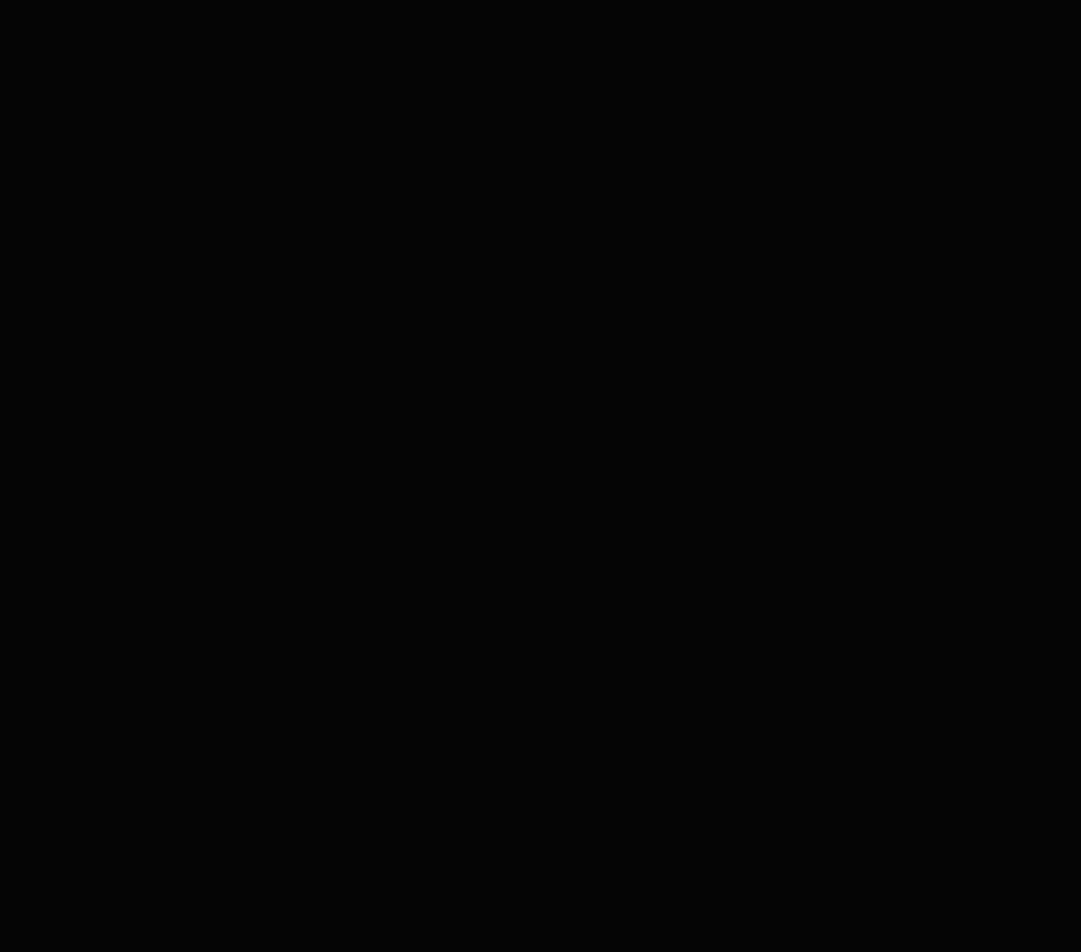
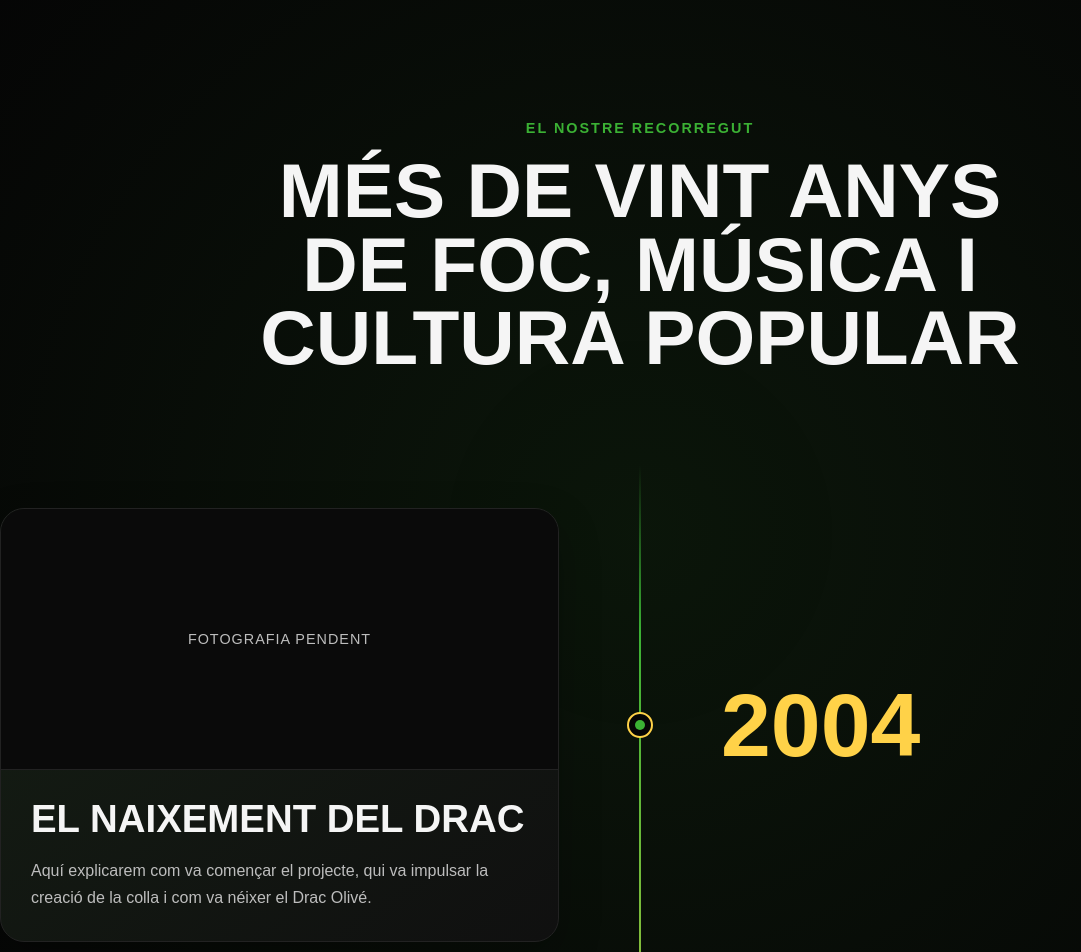
Before and after one commit to LaiaCroce/drac-olive-web, a React (Create React App) app: page /historia in a window 1280 px wide. Shown: the part 520-1472 px from the top of the page, without its empty margins (0-1081 px from the left). Before the commit the page ends 810 px from the top, so only its background shows below. Built offline with nearby package versions, Linux system fonts and the light colour scheme; no server answers.

Commit message:
timeline at history add

```diff
--- /dev/null
+++ b/src/components/Timeline/Timeline.css
@@ -0,0 +1,332 @@
+.timeline-section {
+  padding: var(--space-xl) 0;
+
+  background:
+    radial-gradient(
+      circle at 50% 20%,
+      rgba(51, 136, 44, 0.13),
+      transparent 38%
+    ),
+    var(--bg);
+}
+
+.timeline-heading {
+  max-width: 850px;
+  margin: 0 auto 90px;
+
+  text-align: center;
+}
+
+.timeline-heading > p {
+  margin: 0 0 18px;
+
+  color: var(--green-light);
+
+  font-size: 0.9rem;
+  font-weight: 700;
+  letter-spacing: 2px;
+  text-transform: uppercase;
+}
+
+.timeline-heading h2 {
+  margin: 0;
+
+  color: var(--text);
+
+  font-size: clamp(2.8rem, 6vw, 5rem);
+  line-height: 0.96;
+  text-transform: uppercase;
+}
+
+/* LÍNIA CENTRAL */
+
+.timeline {
+  position: relative;
+}
+
+.timeline::before {
+  content: "";
+
+  position: absolute;
+  top: 0;
+  bottom: 0;
+  left: 50%;
+
+  width: 2px;
+
+  background: linear-gradient(
+    to bottom,
+    transparent,
+    var(--green-light) 8%,
+    var(--yellow) 50%,
+    var(--green-light) 92%,
+    transparent
+  );
+
+  transform: translateX(-50%);
+}
+
+/* DISTRIBUCIÓ GENERAL */
+
+.timeline-item {
+  position: relative;
+
+  display: grid;
+  grid-template-columns: minmax(0, 1fr) 90px minmax(0, 1fr);
+  align-items: center;
+  gap: 36px;
+
+  min-height: 520px;
+}
+
+/* Targeta esquerra / any dreta */
+
+.timeline-item--left {
+  grid-template-areas: "card center year";
+}
+
+/* Any esquerra / targeta dreta */
+
+.timeline-item--right {
+  grid-template-areas: "year center card";
+}
+
+/* PUNT CENTRAL */
+
+.timeline-item__marker {
+  position: absolute;
+  top: 50%;
+  left: 50%;
+  z-index: 3;
+
+  width: 26px;
+  height: 26px;
+
+  display: flex;
+  align-items: center;
+  justify-content: center;
+
+  border: 2px solid var(--yellow);
+  border-radius: 50%;
+
+  background: var(--bg);
+
+  transform: translate(-50%, -50%);
+}
+
+.timeline-item__marker span {
+  width: 10px;
+  height: 10px;
+
+  border-radius: 50%;
+
+  background: var(--green-light);
+}
+
+/* ANY */
+
+.timeline-item__year {
+  grid-area: year;
+
+  position: relative;
+  z-index: 2;
+
+  color: var(--yellow);
+
+  font-size: clamp(4rem, 7vw, 6.5rem);
+  font-weight: 800;
+  line-height: 0.9;
+
+  white-space: nowrap;
+}
+
+.timeline-item--left .timeline-item__year {
+  justify-self: start;
+  text-align: left;
+}
+
+.timeline-item--right .timeline-item__year {
+  justify-self: end;
+  text-align: right;
+}
+
+/* TARGETA */
+
+.timeline-item__card {
+  grid-area: card;
+
+  width: min(100%, 620px);
+
+  overflow: hidden;
+
+  border: 1px solid var(--border);
+  border-radius: var(--radius-lg);
+
+  background:
+    linear-gradient(
+      145deg,
+      rgba(51, 136, 44, 0.12),
+      transparent
+    ),
+    var(--bg-soft);
+
+  box-shadow: var(--shadow-card);
+}
+
+.timeline-item--left .timeline-item__card {
+  justify-self: end;
+}
+
+.timeline-item--right .timeline-item__card {
+  justify-self: start;
+}
+
+/* IMATGE */
+
+.timeline-item__image-wrapper {
+  min-height: 260px;
+
+  overflow: hidden;
+
+  border-bottom: 1px solid var(--border);
+
+  background: #0a0a0a;
+}
+
+.timeline-item__image {
+  width: 100%;
+  height: 260px;
+
+  object-fit: cover;
+
+  transition: transform var(--transition-normal);
+}
+
+.timeline-item__card:hover .timeline-item__image {
+  transform: scale(1.03);
+}
+
+.timeline-item__placeholder {
+  min-height: 260px;
+
+  display: flex;
+  align-items: center;
+  justify-content: center;
+
+  color: var(--text-soft);
+
+  font-size: 0.9rem;
+  letter-spacing: 1px;
+  text-transform: uppercase;
+}
+
+/* TEXT TARGETA */
+
+.timeline-item__content {
+  padding: 30px;
+}
+
+.timeline-item__eyebrow {
+  margin: 0 0 12px;
+
+  color: var(--green-light);
+
+  font-size: 0.8rem;
+  font-weight: 700;
+  letter-spacing: 2px;
+  text-transform: uppercase;
+}
+
+.timeline-item__content h3 {
+  margin: 0 0 18px;
+
+  color: var(--text);
+
+  font-size: clamp(1.8rem, 3vw, 2.8rem);
+  line-height: 1;
+  text-transform: uppercase;
+}
+
+.timeline-item__content > p:last-child {
+  margin: 0;
+
+  color: var(--text-soft);
+
+  font-size: 1rem;
+  line-height: 1.7;
+}
+
+/* TABLET I MÒBIL */
+
+@media (max-width: 900px) {
+  .timeline::before {
+    left: 22px;
+  }
+
+  .timeline-item,
+  .timeline-item--left,
+  .timeline-item--right {
+    grid-template-columns: 44px minmax(0, 1fr);
+
+    grid-template-areas:
+      "center year"
+      "center card";
+
+    gap: 0 20px;
+
+    min-height: auto;
+    margin-bottom: 70px;
+  }
+
+  .timeline-item__marker {
+    top: 48px;
+    left: 22px;
+  }
+
+  .timeline-item__year,
+  .timeline-item--left .timeline-item__year,
+  .timeline-item--right .timeline-item__year {
+    grid-area: year;
+
+    justify-self: start;
+
+    margin: 0 0 18px;
+
+    text-align: left;
+
+    font-size: clamp(3.4rem, 12vw, 5rem);
+  }
+
+  .timeline-item__card,
+  .timeline-item--left .timeline-item__card,
+  .timeline-item--right .timeline-item__card {
+    grid-area: card;
+
+    width: 100%;
+
+    justify-self: stretch;
+  }
+}
+
+@media (max-width: 560px) {
+  .timeline-section {
+    padding: var(--space-lg) 0;
+  }
+
+  .timeline-heading {
+    margin-bottom: 60px;
+  }
+
+  .timeline-item__image-wrapper,
+  .timeline-item__placeholder {
+    min-height: 210px;
+  }
+
+  .timeline-item__image {
+    height: 210px;
+  }
+
+  .timeline-item__content {
+    padding: 24px 20px;
+  }
+}
--- /dev/null
+++ b/src/components/Timeline/Timeline.js
@@ -0,0 +1,58 @@
+import "./Timeline.css";
+
+export default function Timeline({ events = [] }) {
+  return (
+    <section className="timeline-section">
+      <div className="container">
+        <div className="timeline-heading">
+          <p>El nostre recorregut</p>
+          <h2>Més de vint anys de foc, música i cultura popular</h2>
+        </div>
+
+        <div className="timeline">
+          {events.map((event, index) => (
+            <article
+              className={`timeline-item ${
+                index % 2 === 0
+                  ? "timeline-item--left"
+                  : "timeline-item--right"
+              }`}
+              key={`${event.year}-${event.title}`}
+            >
+              <div className="timeline-item__marker">
+                <span />
+              </div>
+
+              <div className="timeline-item__year">
+                {event.year}
+              </div>
+
+              <div className="timeline-item__card">
+                <div className="timeline-item__image-wrapper">
+                  {event.image ? (
+                    <img
+                      src={event.image}
+                      alt={event.imageAlt || event.title}
+                      className="timeline-item__image"
+                    />
+                  ) : (
+                    <div className="timeline-item__placeholder">
+                      Fotografia pendent
+                    </div>
+                  )}
+                </div>
+
+                <div className="timeline-item__content">
+
+                  <h3>{event.title}</h3>
+
+                  <p>{event.text}</p>
+                </div>
+              </div>
+            </article>
+          ))}
+        </div>
+      </div>
+    </section>
+  );
+}
--- a/src/pages/Historia.js
+++ b/src/pages/Historia.js
@@ -1,13 +1,48 @@
+import Hero from "../components/Hero/Hero";
+import Timeline from "../components/Timeline/Timeline";
+import FinalCTA from "../components/FinalCTA/FinalCTA";
+import Footer from "../components/Footer/Footer";
+
+const provisionalHistory = [
+  {
+    year: "2004",
+    title: "El naixement del Drac",
+    text: "Aquí explicarem com va començar el projecte, qui va impulsar la creació de la colla i com va néixer el Drac Olivé.",
+    image: "",
+  },
+  {
+    year: "2008",
+    title: "Els primers anys",
+    text: "En aquest apartat recollirem les primeres sortides, les primeres trobades i els moments que van ajudar a consolidar la colla.",
+    image: "",
+  },
+  {
+    year: "2015",
+    title: "Una colla que creix",
+    text: "Aquí podrem explicar l’evolució de l’entitat, l’augment de participants i la consolidació de les diferents seccions.",
+    image: "",
+  },
+  {
+    year: "2024",
+    title: "Vint anys de foc",
+    text: "Aquest bloc estarà dedicat a la celebració del vintè aniversari i a tot el que ha significat arribar fins aquí.",
+    image: "",
+  },
+];
+
 export default function Historia() {
   return (
-    <main style={{ padding: "140px 40px 80px", minHeight: "100vh" }}>
-      <p style={{ color: "var(--green-light)", textTransform: "uppercase" }}>
-        Més de vint anys de foc
-      </p>
+    <main>
+      <Hero
+        kicker="Des de 2004"
+        title="Història"
+        description="Més de vint anys portant foc, música i cultura popular als carrers d’Olesa de Montserrat."
+      />
 
-      <h1 style={{ fontSize: "clamp(4rem, 10vw, 8rem)", margin: 0 }}>
-        Història
-      </h1>
+      <Timeline events={provisionalHistory} />
+
+      <FinalCTA />
+      <Footer />
     </main>
   );
 }
```
